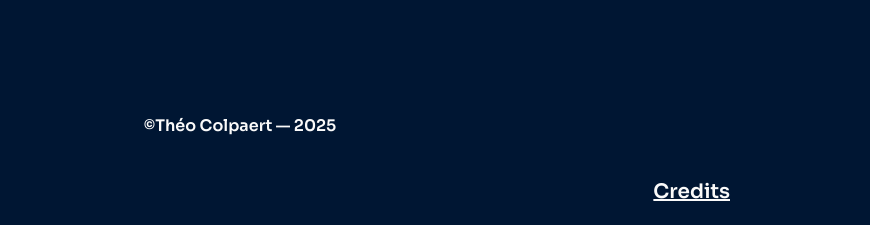
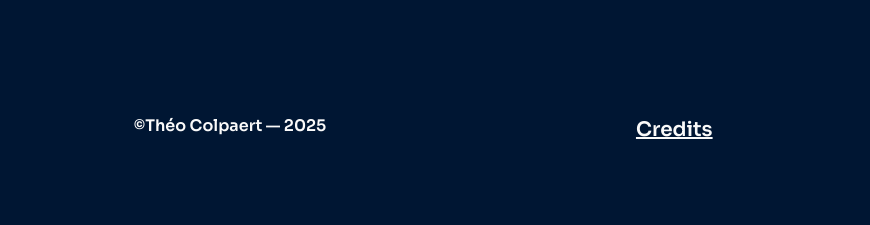
Before and after one commit to Foxx05/TFA_3, a website: page src/index.html in a window 1280 px wide. Shown: the part 3489-3714 px from the top of the page, 410-1280 px from the left. After the commit the page ends 3646 px from the top, so only its background shows below. Drawn offline with nearby package versions, Linux system fonts and the light colour scheme; files that its build step writes are made by us from their sources.

Commit message:
p--copy placmt ok

```diff
--- a/src/styles/app.scss
+++ b/src/styles/app.scss
@@ -830,17 +830,21 @@ button:hover{
         grid-column: 1/-3;
     }
 
-    .p--credits{
-        grid-column: 6/-1;
-        margin-top: 20px;
-        margin-right: 20px;
-        text-align: right;
-    }
-
-    .p--copy{
-        grid-column: 1/-1;
-        justify-self: center;
-    }
+.p--copy{
+  grid-column: 1/-1;
+  justify-self: center;
+  margin: 0;
+  white-space: nowrap;
+  margin: 20px;
+}
+
+.p--credits{
+  grid-column: 6/-1;
+  grid-row: 2/-1;
+  margin: 20px;
+  justify-self: center;
+  position: absolute;
+}
 
     .socials{
         grid-column: 3/-1;
```
